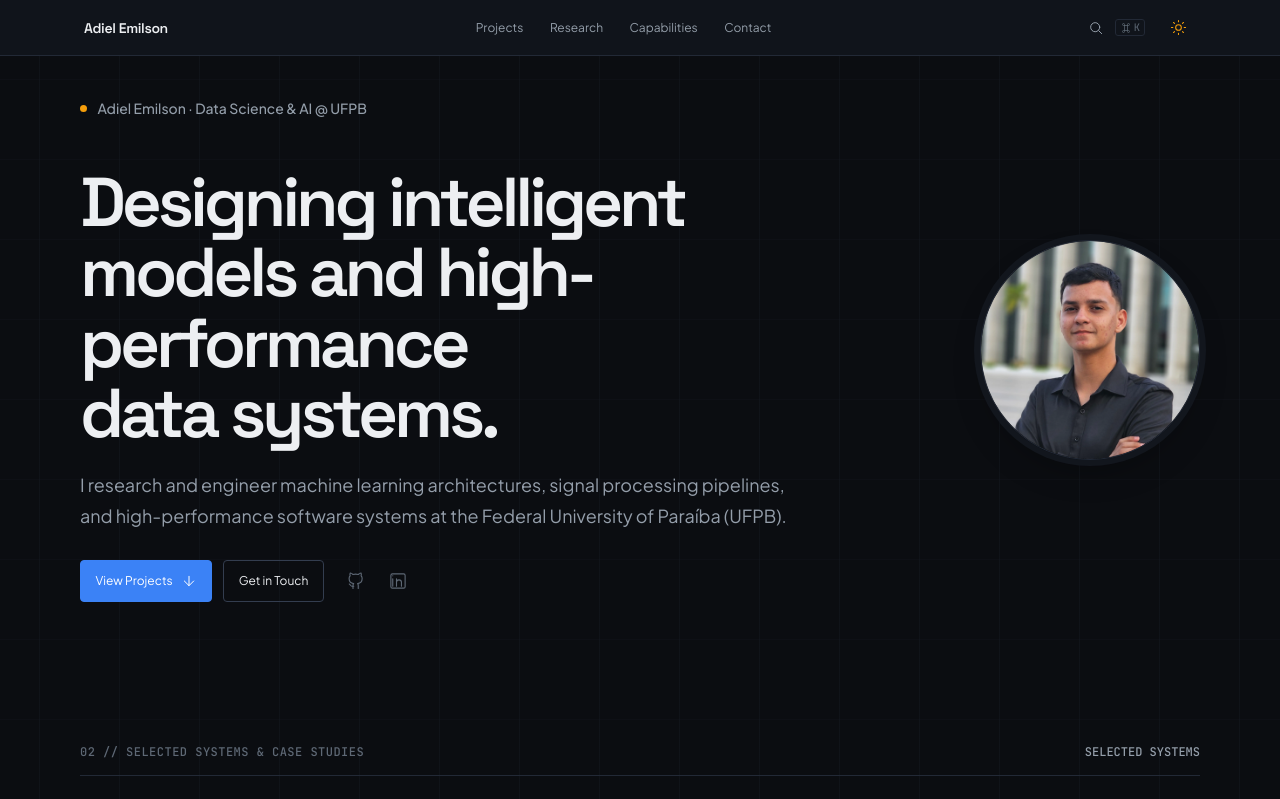
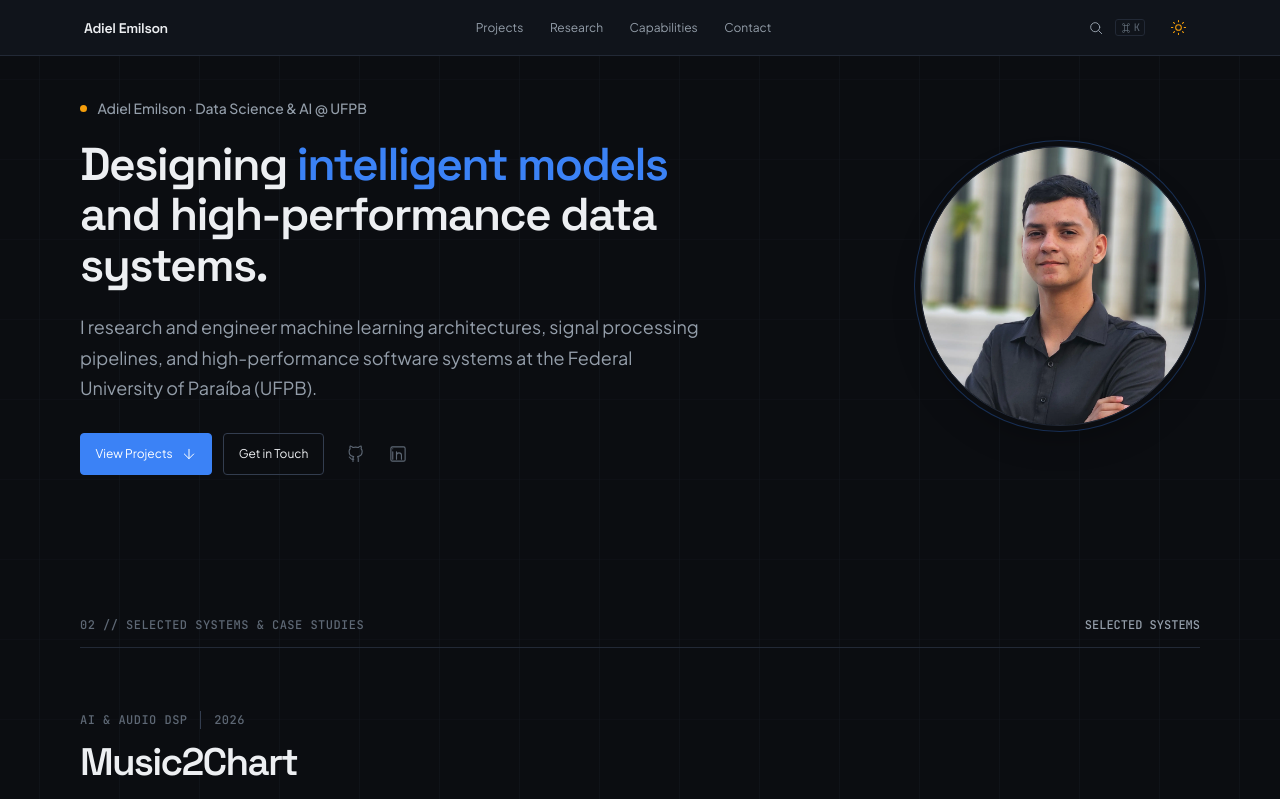
Before and after one commit to Adiells/Adiells.github.io, a React (Vite) app: page / in a window 1280 px wide. Shown: the top 799 px of the page. Built offline with nearby package versions, Linux system fonts and the light colour scheme.

Commit message:
style(hero): polish headline typography, accent highlights, and portrait dimensions

```diff
--- a/src/components/sections/Hero.jsx
+++ b/src/components/sections/Hero.jsx
@@ -4,6 +4,33 @@ import { ArrowDownIcon, GitHubIcon, LinkedInIcon } from '../ui/Icons.jsx';
 import styles from './Hero.module.css';
 
 const profileLinks = socials.filter((social) => social.id === 'github' || social.id === 'linkedin');
+
+const HIGHLIGHT = 'intelligent models';
+const NO_BREAK = 'high-performance';
+
+function renderPlain(text, styles) {
+  const idx = text.indexOf(NO_BREAK);
+  if (idx === -1) return text;
+  return (
+    <>
+      {text.slice(0, idx)}
+      <span className={styles.noBreak}>{NO_BREAK}</span>
+      {text.slice(idx + NO_BREAK.length)}
+    </>
+  );
+}
+
+function renderHeadline(text, styles) {
+  const idx = text.indexOf(HIGHLIGHT);
+  if (idx === -1) return renderPlain(text, styles);
+  return (
+    <>
+      {text.slice(0, idx)}
+      <span className={styles.highlight}>{HIGHLIGHT}</span>
+      {renderPlain(text.slice(idx + HIGHLIGHT.length), styles)}
+    </>
+  );
+}
 
 export function Hero({ profile, onNavigate }) {
   const asset = (fileName) => `${import.meta.env.BASE_URL}${fileName}`;
@@ -16,7 +43,7 @@ export function Hero({ profile, onNavigate }) {
           <span>Adiel Emilson · Data Science &amp; AI @ UFPB</span>
         </p>
 
-        <h1 className={styles.headline} id="hero-title">{profile.tagline}</h1>
+        <h1 className={styles.headline} id="hero-title">{renderHeadline(profile.tagline, styles)}</h1>
 
         <p className={styles.bio}>{profile.bio?.[0]}</p>
 
@@ -52,6 +79,8 @@ export function Hero({ profile, onNavigate }) {
             src={asset(profile.photo || 'eu.webp')}
             alt={profile.name}
             className={styles.portraitImg}
+            width="280"
+            height="280"
           />
         </div>
       </div>
--- a/src/components/sections/Hero.module.css
+++ b/src/components/sections/Hero.module.css
@@ -1,6 +1,6 @@
 .hero {
   display: grid;
-  grid-template-columns: minmax(0, 1.35fr) minmax(200px, 0.65fr);
+  grid-template-columns: minmax(0, 1.2fr) minmax(220px, 0.8fr);
   align-items: center;
   gap: clamp(2rem, 5vw, 3.5rem);
   width: 100%;
@@ -46,12 +46,20 @@
 }
 
 .headline {
-  max-width: 18ch;
-  margin-top: clamp(2.2rem, 4vw, 3rem);
+  max-width: 26ch;
+  margin-top: 1.25rem;
   color: var(--fg-primary);
-  font: 600 clamp(2.8rem, 5.4vw, 5.2rem)/1.02 var(--font-display);
-  letter-spacing: -0.06em;
+  font: 600 clamp(2.1rem, 3.6vw, 3.4rem)/1.1 var(--font-display);
+  letter-spacing: -0.035em;
   text-wrap: balance;
+}
+
+.highlight {
+  color: var(--accent-primary);
+}
+
+.noBreak {
+  white-space: nowrap;
 }
 
 .bio {
@@ -130,26 +138,30 @@
 }
 
 .portraitCol {
-  width: clamp(180px, 18vw, 220px);
-  height: clamp(180px, 18vw, 220px);
+  width: clamp(220px, 24vw, 280px);
   justify-self: end;
+  align-self: center;
 }
 
 .circularPortrait {
+  position: relative;
   width: 100%;
-  height: 100%;
   aspect-ratio: 1 / 1;
   overflow: hidden;
+  border: 1px solid var(--border-hairline);
   border-radius: 50%;
-  background: transparent;
-  border: 1.5px solid var(--border-hairline);
-  box-shadow: 0 0 0 6px var(--bg-surface), 0 16px 36px -12px rgba(0, 0, 0, 0.4);
+  background: var(--bg-surface);
+  box-shadow:
+    0 0 0 5px var(--bg-canvas),
+    0 0 0 6px color-mix(in srgb, var(--accent-primary) 30%, transparent),
+    0 18px 40px -16px rgb(0 0 0 / 40%);
 }
 
 .portraitImg {
   width: 100%;
   height: 100%;
   object-fit: cover;
+  object-position: center 30%;
   display: block;
 }
 
@@ -161,20 +173,19 @@
 
   .portraitCol {
     order: -1;
-    width: 110px;
-    height: 110px;
-    justify-self: end;
+    width: 88px;
+    justify-self: start;
   }
 
   .headline {
-    max-width: 15ch;
-    font-size: clamp(2.75rem, 10vw, 4rem);
+    max-width: 18ch;
+    font-size: clamp(2rem, 7vw, 2.8rem);
   }
 }
 
 @media (max-width: 480px) {
   .headline {
-    font-size: clamp(2.35rem, 11vw, 3rem);
+    font-size: clamp(1.9rem, 8vw, 2.4rem);
   }
 
   .bio {
```
